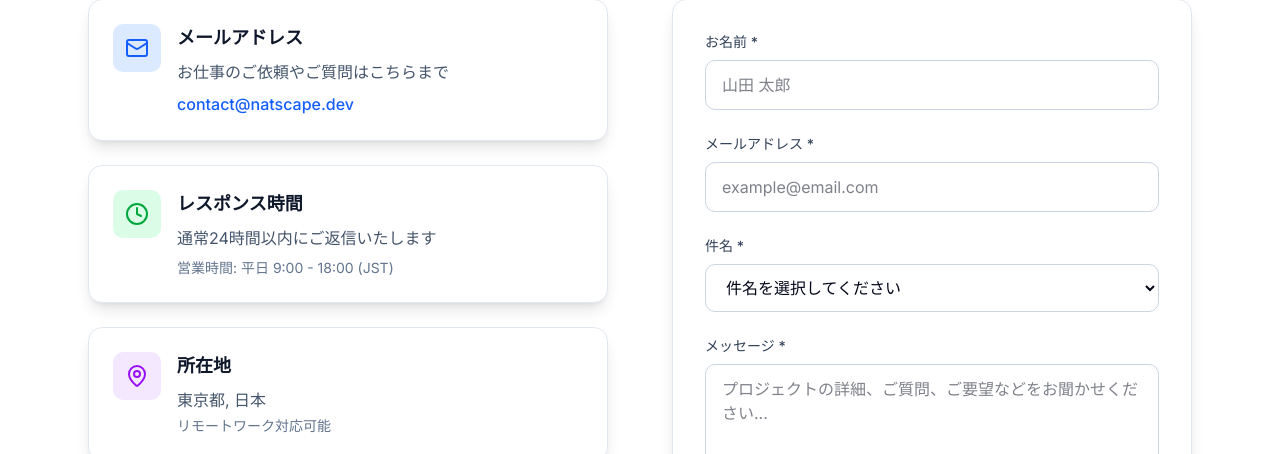
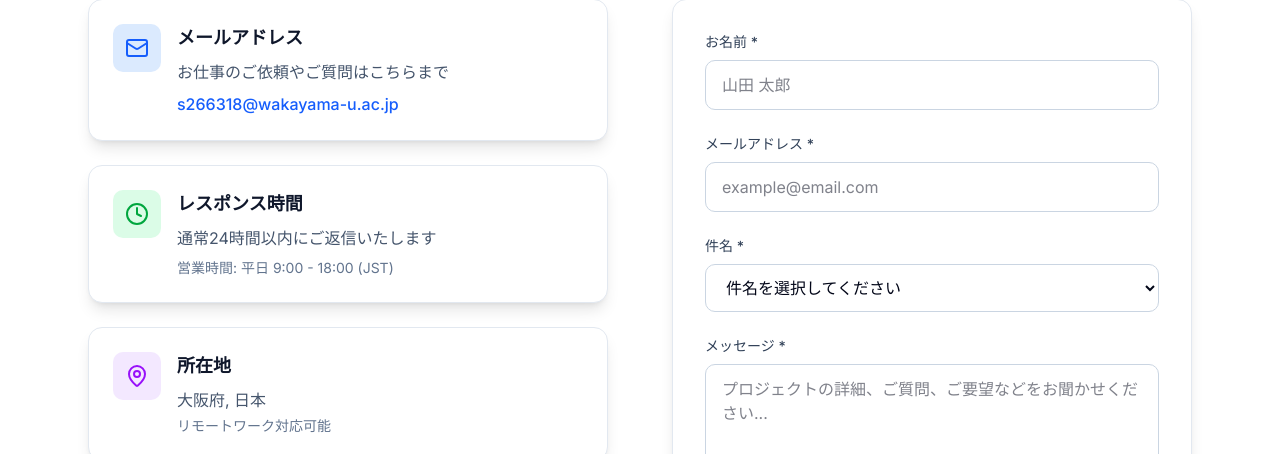
Before and after one commit to Kei-Yamano/mypage, a Next.js app: page /pages/contact in a window 1280 px wide. Shown: the part 498-952 px from the top of the page. Built offline with nearby package versions, Linux system fonts and the light colour scheme.

Commit message:
不要箇所の修正

```diff
--- a/src/app/components/layout/header/Header.tsx
+++ b/src/app/components/layout/header/Header.tsx
@@ -1,8 +1,6 @@
 "use client";
 
-import type React from "react";
-
-import { useState, useRef } from "react";
+import { useState, useRef, type MouseEvent } from "react";
 import Link from "next/link";
 import { Menu, X } from "lucide-react";
 import { Button } from "@/components/ui/button";
@@ -143,7 +141,6 @@ export default function Header() {
 }
 
 function NavigationMenu() {
-  const [activeTab, setActiveTab] = useState<string | null>(null);
   const [underlineStyle, setUnderlineStyle] = useState({
     left: 0,
     width: 0,
@@ -158,10 +155,7 @@ function NavigationMenu() {
     { href: "/pages/contact", label: "Contact" },
   ];
 
-  const handleMouseEnter = (
-    event: React.MouseEvent<HTMLAnchorElement>,
-    href: string
-  ) => {
+  const handleMouseEnter = (event: MouseEvent<HTMLAnchorElement>) => {
     const target = event.currentTarget;
     const nav = navRef.current;
     if (nav && target) {
@@ -173,13 +167,11 @@ function NavigationMenu() {
         width: targetRect.width,
         opacity: 1,
       });
-      setActiveTab(href);
     }
   };
 
   const handleMouseLeave = () => {
     setUnderlineStyle((prev) => ({ ...prev, opacity: 0 }));
-    setActiveTab(null);
   };
 
   return (
@@ -193,7 +185,7 @@ function NavigationMenu() {
           key={item.href}
           href={item.href}
           className="relative group py-2"
-          onMouseEnter={(e) => handleMouseEnter(e, item.href)}
+          onMouseEnter={handleMouseEnter}
         >
           <span className="text-sm font-medium text-cyan-100 transition-colors duration-300 group-hover:text-white relative z-10 drop-shadow-sm">
             {item.label}
--- a/src/app/pages/contact/page.tsx
+++ b/src/app/pages/contact/page.tsx
@@ -88,7 +88,7 @@ export default function Contact() {
                     href="mailto:contact@natscape.dev"
                     className="text-blue-600 hover:text-blue-700 font-medium transition-colors duration-300"
                   >
-                    contact@natscape.dev
+                    s266318@wakayama-u.ac.jp
                   </a>
                 </div>
               </div>
@@ -118,7 +118,7 @@ export default function Contact() {
                   <h3 className="text-lg font-semibold text-slate-900 mb-2">
                     所在地
                   </h3>
-                  <p className="text-slate-600">東京都, 日本</p>
+                  <p className="text-slate-600">大阪府, 日本</p>
                   <p className="text-sm text-slate-500 mt-1">
                     リモートワーク対応可能
                   </p>
```
